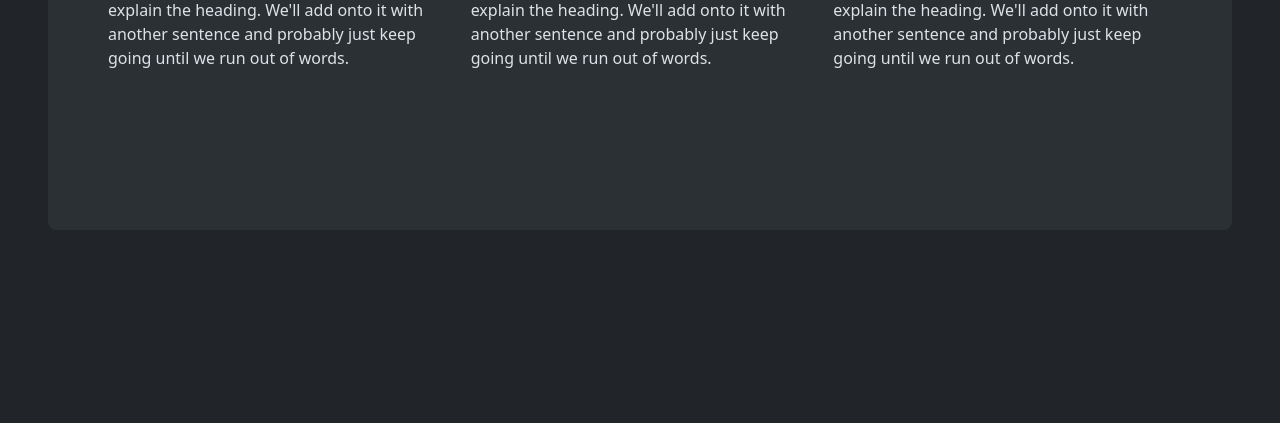
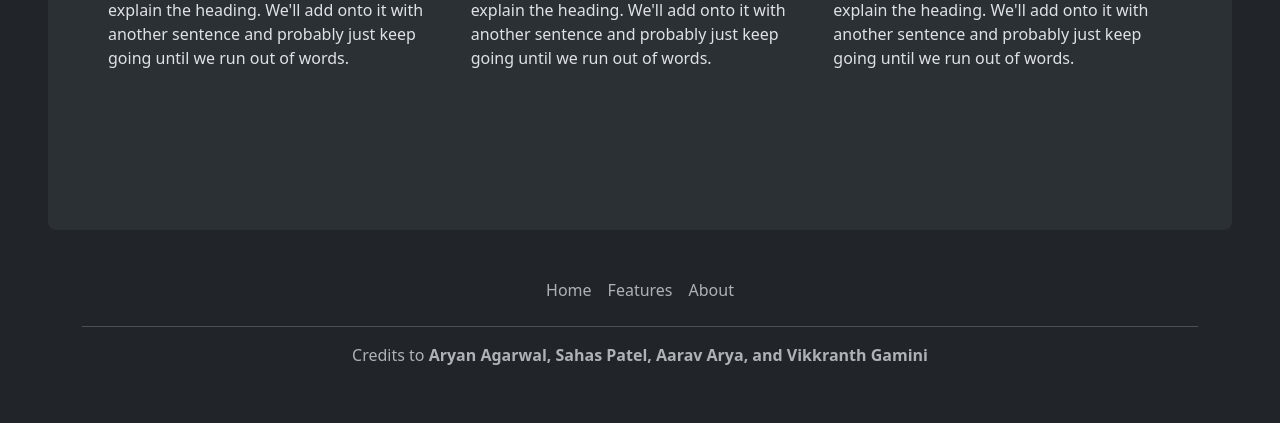
Before and after one commit to TheWhiteLionGod/Benchmarker, a Python web app: template templates/index.html in a window 1280 px wide. Shown: the part 1250-1673 px from the top of the page. Before the commit the page ends 1318 px from the top, so only its background shows below. Run offline with Jinja, Linux system fonts and the light colour scheme; the template is opened without the code that fills it, so the values that code supplies are empty.

Commit message:
Added Footer and Header

```diff
--- a/templates/index.html
+++ b/templates/index.html
@@ -73,6 +73,18 @@
         </div>
     </div>
 
+    <!-- Section 3 -->
+     <div class="container">
+        <footer class="py-3 my-4">
+            <ul class="nav justify-content-center border-bottom pb-3 mb-3">
+                <li class="nav-item"><a href="#section-1" class="nav-link px-2 text-body-secondary">Home</a></li>
+                <li class="nav-item"><a href="#section-2" class="nav-link px-2 text-body-secondary">Features</a></li>
+                <li class="nav-item"><a href="benchmark.html" class="nav-link px-2 text-body-secondary">About</a></li>
+            </ul>
+            <p class="text-center text-body-secondary">Credits to <b>Aryan Agarwal, Sahas Patel, Aarav Arya, and Vikkranth Gamini</b></p>
+        </footer>
+    </div>
+
     <script src="https://cdn.jsdelivr.net/npm/bootstrap@5.3.6/dist/js/bootstrap.bundle.min.js" integrity="sha384-j1CDi7MgGQ12Z7Qab0qlWQ/Qqz24Gc6BM0thvEMVjHnfYGF0rmFCozFSxQBxwHKO" crossorigin="anonymous"></script>
 </body>
 </html>
```
